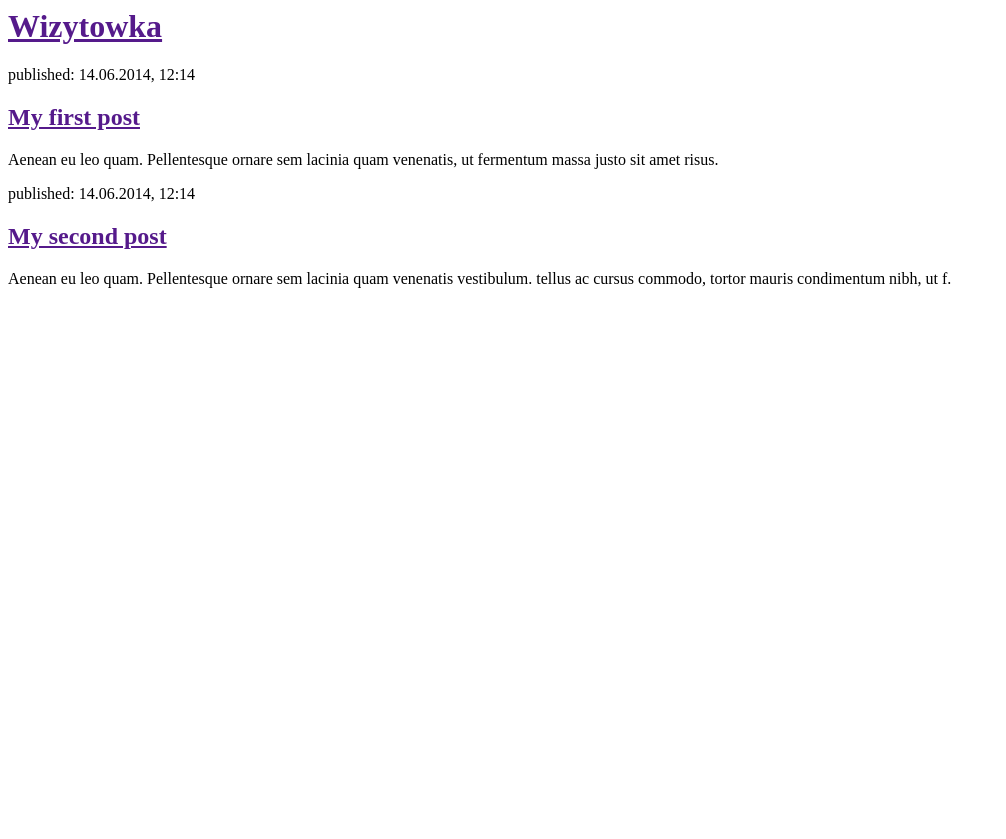
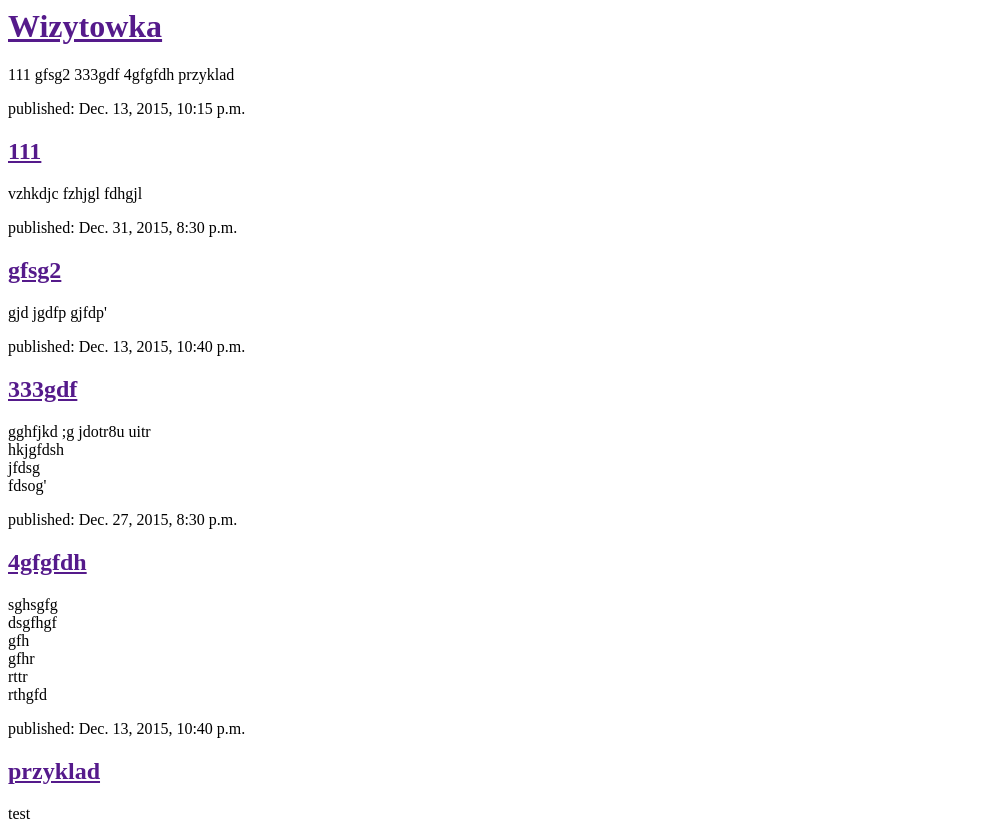
Before and after one commit to maciek263/django2, a Django app: template blog/templates/blog/post_list.html in a window 1280 px wide. Shown: the whole page, without its empty margins (0-1006 px from the left). Before the commit the page ends 288 px from the top, so only its background shows below. Run offline with Django 3.2, Linux system fonts and the light colour scheme; the template is opened without the code that fills it: values that come from a table or form of the project are taken from there, others are empty; data comes from the database, SQL or seed files in the repository; both versions use the stored data as it was after the commit.

Commit message:
+szablon

```diff
--- a/blog/templates/blog/post_list.html
+++ b/blog/templates/blog/post_list.html
@@ -6,17 +6,18 @@
         <div>
             <h1><a href="">Wizytowka</a></h1>
         </div>
+		{% for post in posts %}
+			{{ post }}
+		{% endfor %}
 
+		{% for post in posts %}
         <div>
-            <p>published: 14.06.2014, 12:14</p>
-            <h2><a href="">My first post</a></h2>
-            <p>Aenean eu leo quam. Pellentesque ornare sem lacinia quam venenatis, ut fermentum massa justo sit amet risus.</p>
+            <p>published: {{ post.published_date }}</p>
+            <h2><a href="">{{ post.title }}</a></h2>
+            <p>{{ post.text|linebreaks }}</p>
         </div>
+		{% endfor %}
 
-        <div>
-            <p>published: 14.06.2014, 12:14</p>
-            <h2><a href="">My second post</a></h2>
-            <p>Aenean eu leo quam. Pellentesque ornare sem lacinia quam venenatis vestibulum. tellus ac cursus commodo, tortor mauris condimentum nibh, ut f.</p>
-        </div>
+
     </body>
 </html>
--- a/blog/views.py
+++ b/blog/views.py
@@ -1,6 +1,8 @@
 from django.shortcuts import render
+from django.utils import timezone
+from .models import Post
 
 # Create your views here.
 def post_list(request):
-
-	return render(request, 'blog/post_list.html',{})
+	posts = Post.objects.filter(published_date__lte=timezone.now()).order_by('published_date')
+	return render(request, 'blog/post_list.html',{'posts': posts})
```
Also changed, not shown: db.sqlite3.
